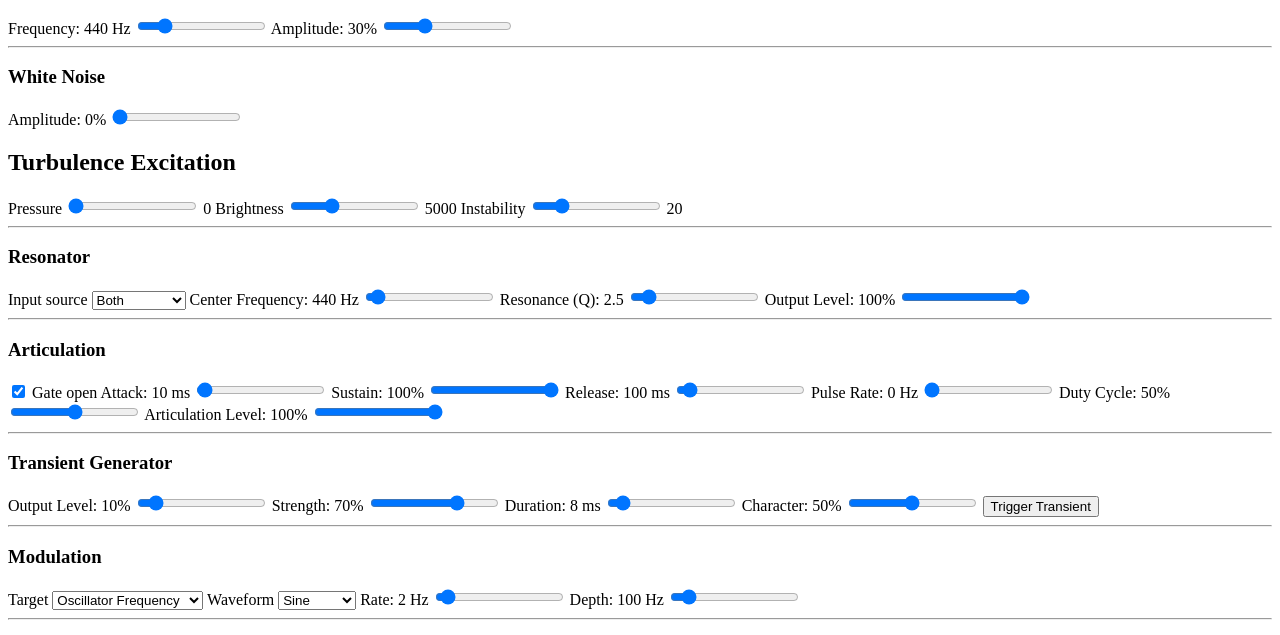
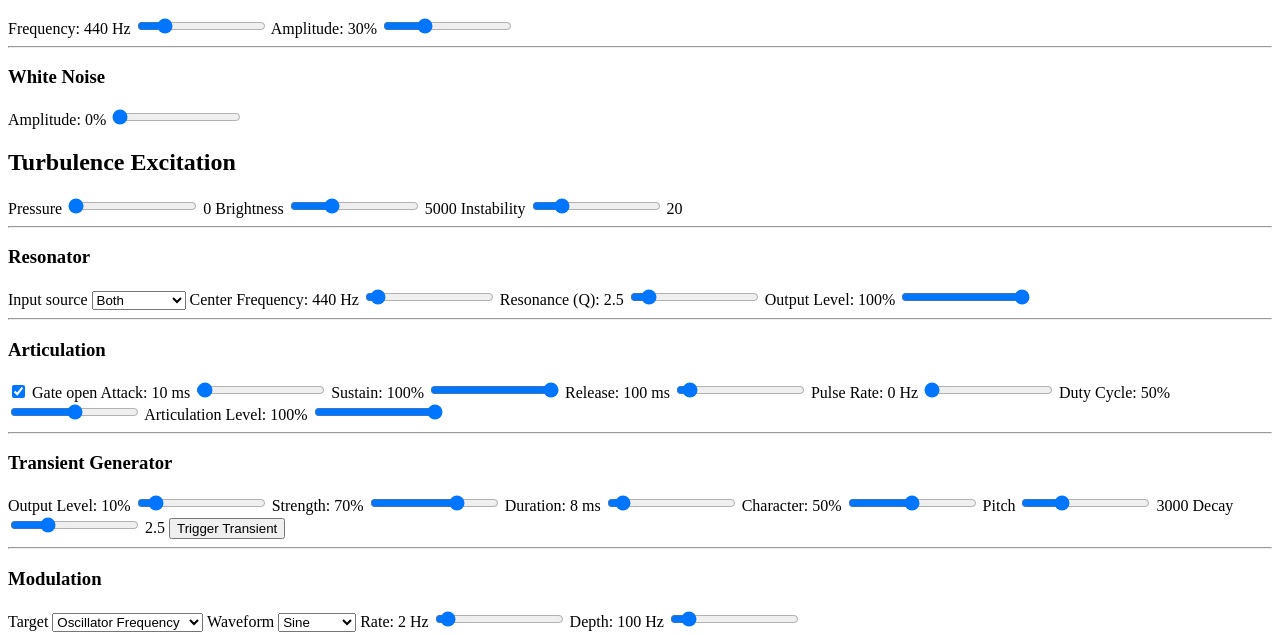
Before and after one commit to akseltrolden/raven-synth, a plain HTML site: page index.html in a window 1280 px wide. Shown: the part 152-787 px from the top of the page. Drawn offline with Linux system fonts and the light colour scheme.

Commit message:
Update index.html

```diff
--- a/index.html
+++ b/index.html
@@ -147,7 +147,19 @@
 </label>
 <input id="transientCharacter" type="range"
        min="0" max="100" value="50">
+<label>
+  Pitch
+  <input id="transientPitch" type="range"
+    min="200" max="10000" value="3000">
+  <span id="transientPitchValue">3000</span>
+</label>
 
+<label>
+  Decay
+  <input id="transientDecay" type="range"
+    min="0.5" max="8" step="0.1" value="2.5">
+  <span id="transientDecayValue">2.5</span>
+</label>
 <button id="triggerTransient">Trigger Transient</button>
 
 
```
